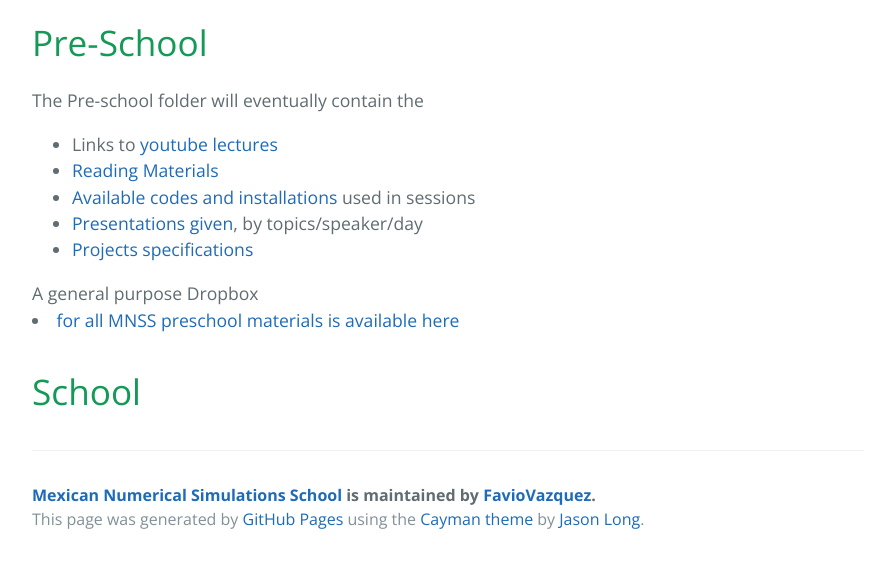
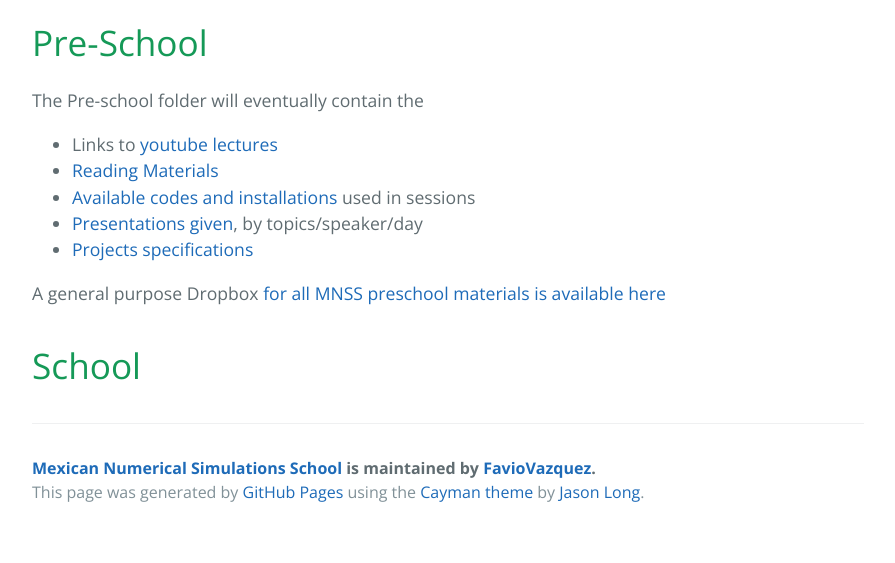
Before and after one commit to FavioVazquez/MexicanNumericalSimulationSchool, a plain HTML site: page index.html in a window 1280 px wide. Shown: the part 1231-1794 px from the top of the page, without its empty margins (192-1087 px from the left). After the commit the page ends 1767 px from the top, so only its background shows below. Drawn offline with nearby package versions, Linux system fonts and the light colour scheme.

Commit message:
Fix index.html

```diff
--- a/index.html
+++ b/index.html
@@ -43,7 +43,7 @@
 <a href="https://github.com/FavioVazquez/MexicanNumericalSimulationSchool/tree/master/preschool/Projects">Projects specifications</a> </li>
 </ul>
 
-A general purpose Dropbox <li><a href="https://www.dropbox.com/sh/wvh6vthsv13jia6/AADpzJX2Sd5NYKBIcOtu4UKQa?dl=0p">for all MNSS preschool materials is available here</a></li>
+A general purpose Dropbox <a href="https://www.dropbox.com/sh/wvh6vthsv13jia6/AADpzJX2Sd5NYKBIcOtu4UKQa?dl=0p">for all MNSS preschool materials is available here</a>
 
 <h1>
 <a id="school" class="anchor" href="#school" aria-hidden="true"><span aria-hidden="true" class="octicon octicon-link"></span></a>School</h1>
```
